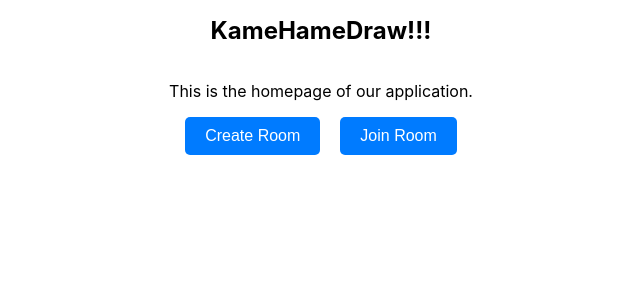
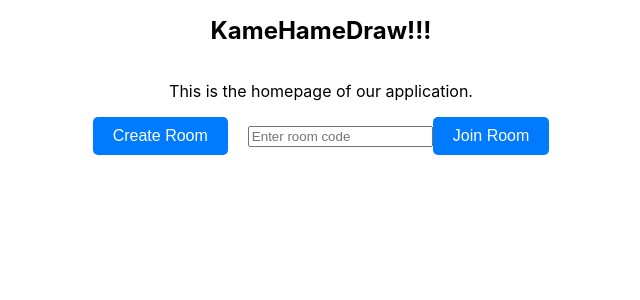
Before and after one commit to zhoujacob/Kame-Hame-Draw, a React (Create React App) app in the folder ui/kamehamedraw/: page / in a window 1280 px wide. Shown: the top 300 px of the page, without its empty margins (319-959 px from the left). Built offline with nearby package versions, Linux system fonts and the light colour scheme.

Commit message:
Implememnted Rooms to Draw

```diff
--- a/ui/kamehamedraw/src/App.js
+++ b/ui/kamehamedraw/src/App.js
@@ -9,7 +9,7 @@ function App() {
     <Router>
       <Routes>
         <Route path="/" element={<Home />} />
-        <Route path="/container" element={<Container />} />
+        <Route path="/container/:roomcode" element={<Container />} />
       </Routes>
     </Router>
   );
--- a/ui/kamehamedraw/src/components/container/Container.jsx
+++ b/ui/kamehamedraw/src/components/container/Container.jsx
@@ -1,27 +1,24 @@
 import React from "react";
 import Board from '../board/Board';
+import { useParams } from 'react-router-dom';
 
 import './style.css'
 
-class Container extends React.Component{
-    constructor(props){
-        super(props);
-    }
+function Container() {
+    const { roomCode } = useParams(); // Get room code from URL
+    // Add logic to validate room code here
 
-    render(){
+    return (
+        <div className="container">
+            <div className="color-picker-container">
+                <input type="color" />
+            </div>
 
-        return(
-            <div className="container">
-                <div className="color-picker-container">
-                    <input type="color" />
-                </div>
-
-                <div class="board-container">
-                    <Board></Board>
-                </div>
+            <div className="board-container">
+                <Board />
             </div>
-        )
-    }
+        </div>
+    );
 }
 
-export default Container
+export default Container;
--- a/ui/kamehamedraw/src/components/pages/Home.jsx
+++ b/ui/kamehamedraw/src/components/pages/Home.jsx
@@ -1,18 +1,24 @@
-import React from 'react';
+import React, { useState } from 'react';
 import { useNavigate } from 'react-router-dom';
 import './style.css';
 
 function Home() {
   const navigate = useNavigate();
+  const [inputCode, setInputCode] = useState(""); // State to store input room code
 
   const createRoom = () =>{
-    console.log('Create Room is Clicked');
-    navigate('/container');
+    const roomCode = Math.random().toString(36).substring(7); // Generate random room code
+    console.log(roomCode);
+    navigate(`/container/${roomCode}`);
   }
 
   const joinRoom = () =>{
     console.log('Join Room is Clicked');
-    navigate('/container');
+    navigate(`/container/${inputCode}`); // Navigate to container page with input room code
+  }
+
+  const handleInputChange = (event) => {
+    setInputCode(event.target.value); // Update inputCode state with user input
   }
 
   return (
@@ -21,11 +27,19 @@ function Home() {
       <p>This is the homepage of our application.</p>
       <div className="button-container">
         <button onClick={createRoom} className="createButton">Create Room</button>
-        <button onClick={joinRoom} className="joinButton">Join Room</button>
+        <div>
+          <input
+            type="text"
+            placeholder="Enter room code"
+            value={inputCode}
+            onChange={handleInputChange}
+            className="roomCodeInput"
+          />
+          <button onClick={joinRoom} className="joinButton">Join Room</button>
+        </div>
       </div>
     </div>
   );
 }
 
-
 export default Home;
```
Also changed, not shown: 1 other file (tests, documents, lock files or other folders).
